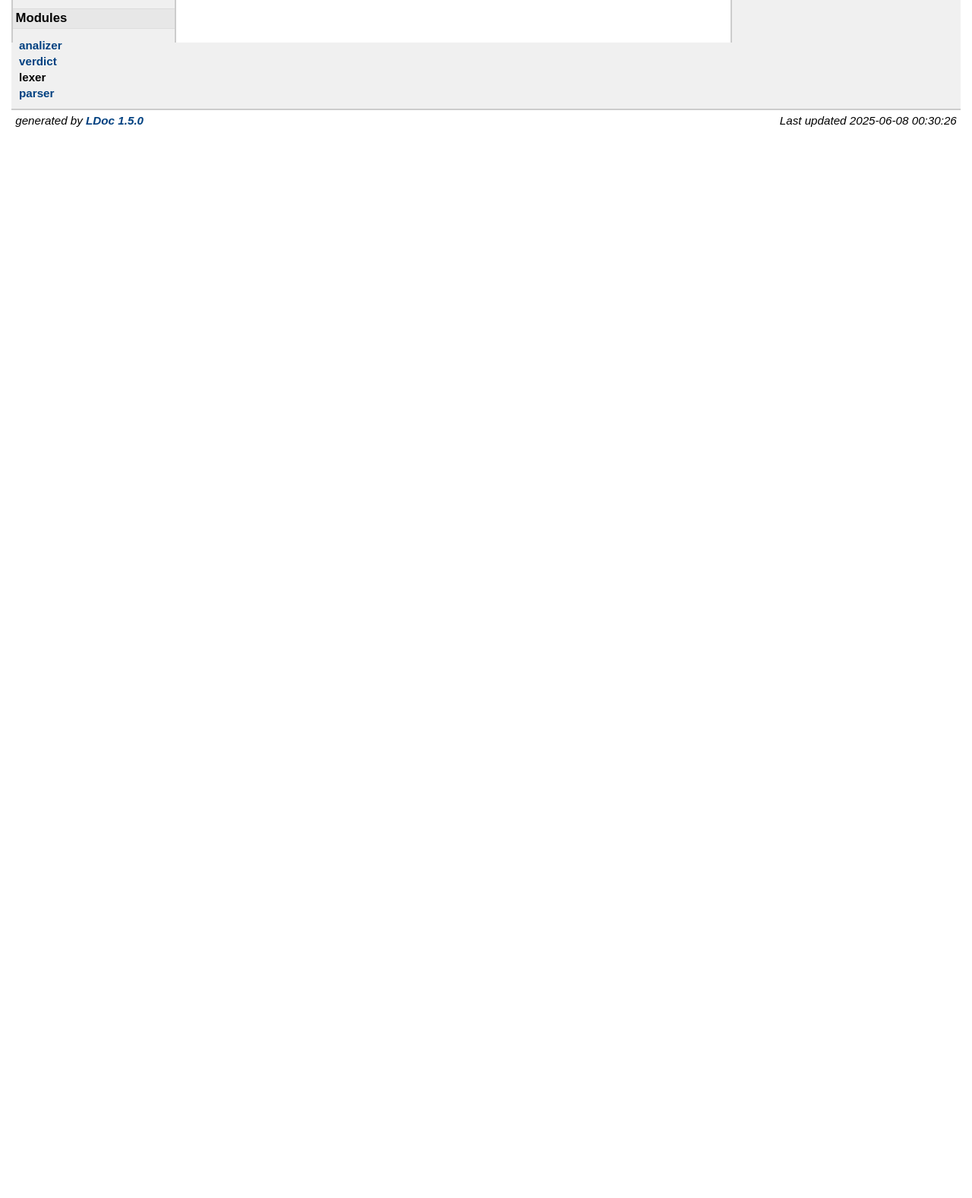
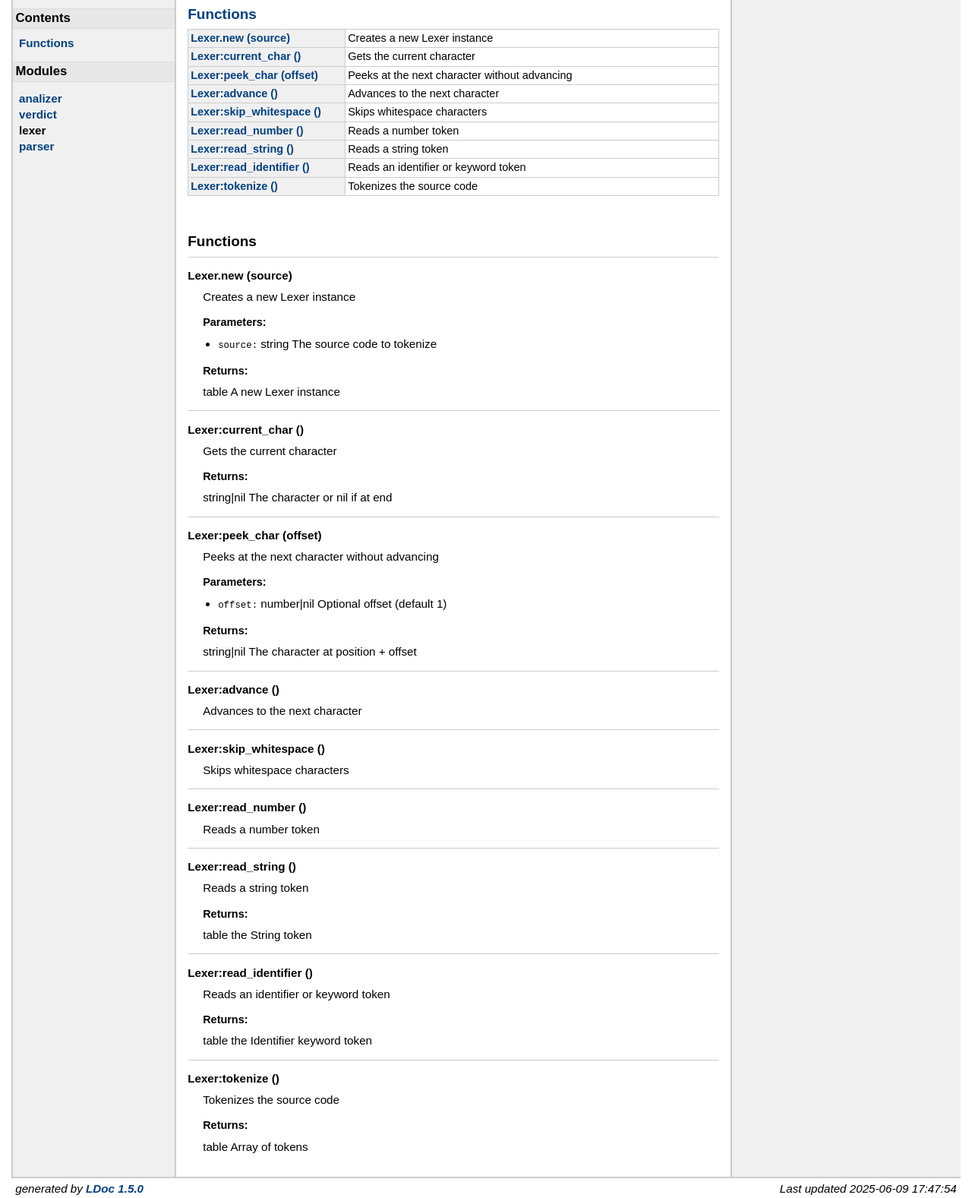
Before and after one commit to APConduct/verdict-lua, a plain HTML site: page doc/modules/lexer.html in a window 1280 px wide. Shown: the part 100-1677 px from the top of the page at 76% size. Before the commit the page ends 800 px from the top, so only its background shows below. Drawn offline with Linux system fonts and the light colour scheme.

Commit message:
start implementing parser and re-doc

```diff
--- a/doc/modules/lexer.html
+++ b/doc/modules/lexer.html
@@ -31,6 +31,10 @@
   <li><a href="../index.html">Index</a></li>
 </ul>
 
+<h2>Contents</h2>
+<ul>
+<li><a href="#Functions">Functions</a></li>
+</ul>
 
 
 <h2>Modules</h2>
@@ -50,18 +54,229 @@
 <p></p>
 
 
+<h2><a href="#Functions">Functions</a></h2>
+<table class="function_list">
+	<tr>
+	<td class="name" nowrap><a href="#Lexer.new">Lexer.new (source)</a></td>
+	<td class="summary">Creates a new Lexer instance</td>
+	</tr>
+	<tr>
+	<td class="name" nowrap><a href="#Lexer:current_char">Lexer:current_char ()</a></td>
+	<td class="summary">Gets the current character</td>
+	</tr>
+	<tr>
+	<td class="name" nowrap><a href="#Lexer:peek_char">Lexer:peek_char (offset)</a></td>
+	<td class="summary">Peeks at the next character without advancing</td>
+	</tr>
+	<tr>
+	<td class="name" nowrap><a href="#Lexer:advance">Lexer:advance ()</a></td>
+	<td class="summary">Advances to the next character</td>
+	</tr>
+	<tr>
+	<td class="name" nowrap><a href="#Lexer:skip_whitespace">Lexer:skip_whitespace ()</a></td>
+	<td class="summary">Skips whitespace characters</td>
+	</tr>
+	<tr>
+	<td class="name" nowrap><a href="#Lexer:read_number">Lexer:read_number ()</a></td>
+	<td class="summary">Reads a number token</td>
+	</tr>
+	<tr>
+	<td class="name" nowrap><a href="#Lexer:read_string">Lexer:read_string ()</a></td>
+	<td class="summary">Reads a string token</td>
+	</tr>
+	<tr>
+	<td class="name" nowrap><a href="#Lexer:read_identifier">Lexer:read_identifier ()</a></td>
+	<td class="summary">Reads an identifier or keyword token</td>
+	</tr>
+	<tr>
+	<td class="name" nowrap><a href="#Lexer:tokenize">Lexer:tokenize ()</a></td>
+	<td class="summary">Tokenizes the source code</td>
+	</tr>
+</table>
 
 <br/>
 <br/>
 
 
+    <h2 class="section-header "><a name="Functions"></a>Functions</h2>
+
+    <dl class="function">
+    <dt>
+    <a name = "Lexer.new"></a>
+    <strong>Lexer.new (source)</strong>
+    </dt>
+    <dd>
+    Creates a new Lexer instance
+
+
+    <h3>Parameters:</h3>
+    <ul>
+        <li><span class="parameter">source</span>
+         string The source code to tokenize
+        </li>
+    </ul>
+
+    <h3>Returns:</h3>
+    <ol>
+
+        table A new Lexer instance
+    </ol>
+
+
+
+
+</dd>
+    <dt>
+    <a name = "Lexer:current_char"></a>
+    <strong>Lexer:current_char ()</strong>
+    </dt>
+    <dd>
+    Gets the current character
+
+
+
+    <h3>Returns:</h3>
+    <ol>
+
+        string|nil The character or nil if at end
+    </ol>
+
+
+
+
+</dd>
+    <dt>
+    <a name = "Lexer:peek_char"></a>
+    <strong>Lexer:peek_char (offset)</strong>
+    </dt>
+    <dd>
+    Peeks at the next character without advancing
+
+
+    <h3>Parameters:</h3>
+    <ul>
+        <li><span class="parameter">offset</span>
+         number|nil Optional offset (default 1)
+        </li>
+    </ul>
+
+    <h3>Returns:</h3>
+    <ol>
+
+        string|nil The character at position + offset
+    </ol>
+
+
+
+
+</dd>
+    <dt>
+    <a name = "Lexer:advance"></a>
+    <strong>Lexer:advance ()</strong>
+    </dt>
+    <dd>
+    Advances to the next character
+
+
+
+
+
+
+
+</dd>
+    <dt>
+    <a name = "Lexer:skip_whitespace"></a>
+    <strong>Lexer:skip_whitespace ()</strong>
+    </dt>
+    <dd>
+    Skips whitespace characters
+
+
+
+
+
+
+
+</dd>
+    <dt>
+    <a name = "Lexer:read_number"></a>
+    <strong>Lexer:read_number ()</strong>
+    </dt>
+    <dd>
+    Reads a number token
+
+
+
+
+
+
+
+</dd>
+    <dt>
+    <a name = "Lexer:read_string"></a>
+    <strong>Lexer:read_string ()</strong>
+    </dt>
+    <dd>
+    Reads a string token
+
+
+
+    <h3>Returns:</h3>
+    <ol>
+
+        table the String token
+    </ol>
+
+
+
+
+</dd>
+    <dt>
+    <a name = "Lexer:read_identifier"></a>
+    <strong>Lexer:read_identifier ()</strong>
+    </dt>
+    <dd>
+    Reads an identifier or keyword token
+
+
+
+    <h3>Returns:</h3>
+    <ol>
+
+        table the Identifier keyword token
+    </ol>
+
+
+
+
+</dd>
+    <dt>
+    <a name = "Lexer:tokenize"></a>
+    <strong>Lexer:tokenize ()</strong>
+    </dt>
+    <dd>
+    Tokenizes the source code
+
+
+
+    <h3>Returns:</h3>
+    <ol>
+
+        table Array of tokens
+    </ol>
+
+
+
+
+</dd>
+</dl>
 
 
 </div> <!-- id="content" -->
 </div> <!-- id="main" -->
 <div id="about">
 <i>generated by <a href="http://github.com/lunarmodules/LDoc">LDoc 1.5.0</a></i>
-<i style="float:right;">Last updated 2025-06-08 00:30:26 </i>
+<i style="float:right;">Last updated 2025-06-09 17:47:54 </i>
 </div> <!-- id="about" -->
 </div> <!-- id="container" -->
 </body>
```
Also changed, not shown: doc/index.html (+1 -1 lines), doc/modules/analizer.html (+1 -1 lines), doc/modules/parser.html (+41 -1 lines), doc/modules/verdict.html (+1 -1 lines), 1 other file.
